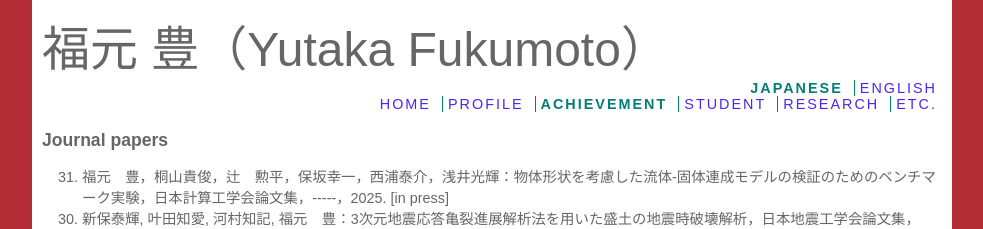
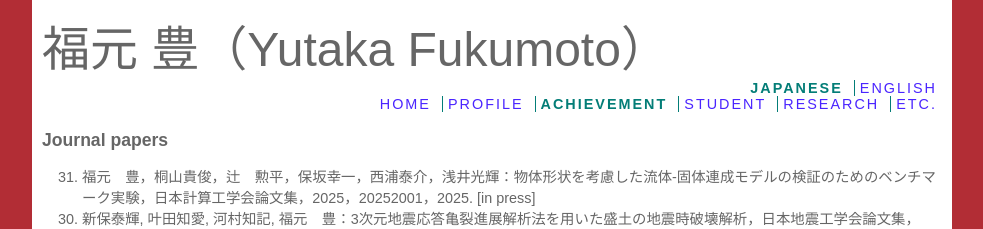
Before and after one commit to yfukumoto/personal_website, a plain HTML site: page achievement_japanese.html in a window 1280 px wide. Shown: the top 229 px of the page, without its empty margins (148-1131 px from the left). Drawn offline with Linux system fonts and the light colour scheme.

Commit message:
Add files via upload

```diff
--- a/achievement_japanese.html
+++ b/achievement_japanese.html
@@ -56,7 +56,7 @@
       <h3></h3>
       <ol reversed>
 
-        <li>福元　豊，桐山貴俊，辻　勲平，保坂幸一，西浦泰介，浅井光輝：物体形状を考慮した流体‐固体連成モデルの検証のためのベンチマーク実験，日本計算工学会論文集，-----，2025. [in press]</li>
+        <li>福元　豊，桐山貴俊，辻　勲平，保坂幸一，西浦泰介，浅井光輝：物体形状を考慮した流体‐固体連成モデルの検証のためのベンチマーク実験，日本計算工学会論文集，2025，20252001，2025. [in press]</li>
         <li>新保泰輝, 叶田知愛, 河村知記, 福元　豊：3次元地震応答亀裂進展解析法を用いた盛土の地震時破壊解析，日本地震工学会論文集，25(5), 5_2-5_12，2025. [<a href="https://doi.org/10.5610/jaee.25.5_2">Link</a>]</li>
         <li>NSSP Kalyan, Yutaka Fukumoto, Ramesh Kannan Kandasami: Investigating rock particle breakage using 3D coupled peridynamics-discrete element method: Emphasis on local surface features, Engineering Fracture Mechanics, 312, 110585, 2024. [<a href="https://doi.org/10.1016/j.engfracmech.2024.110585">Link</a>]</li>
         <li>Tahir Iqbal, Satoru Ohtsuka, Koichi Isobe, Yutaka Fukumoto, Kazuhiro Kaneda: Modified ultimate bearing capacity formula of strip footing on sandy soils considering strength non-linearity depending on stress level, Soils and Foundations, 63(3), 101325, 2023. [<a href="https://doi.org/10.1016/j.sandf.2023.101325">Link</a>]</li>
```
